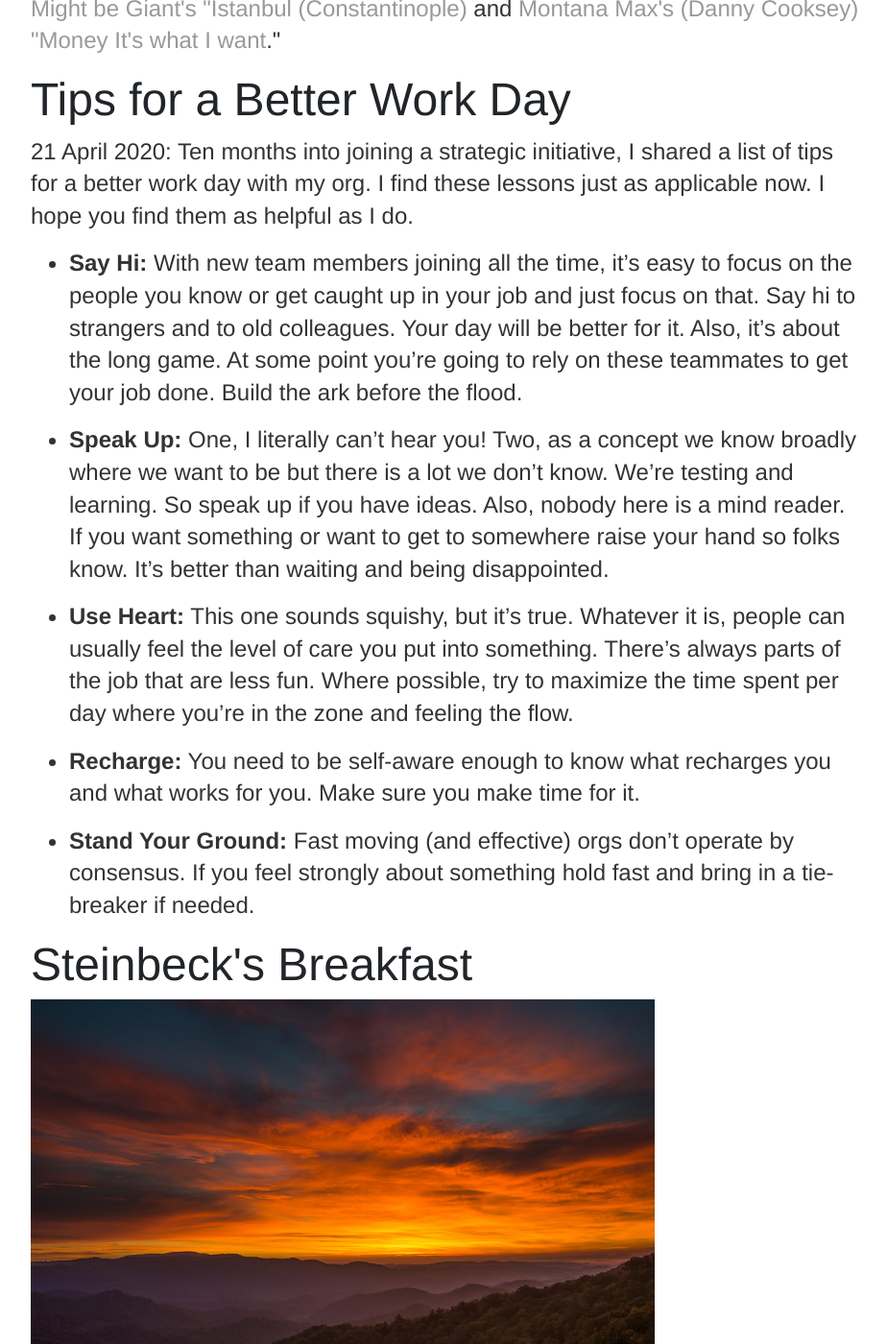
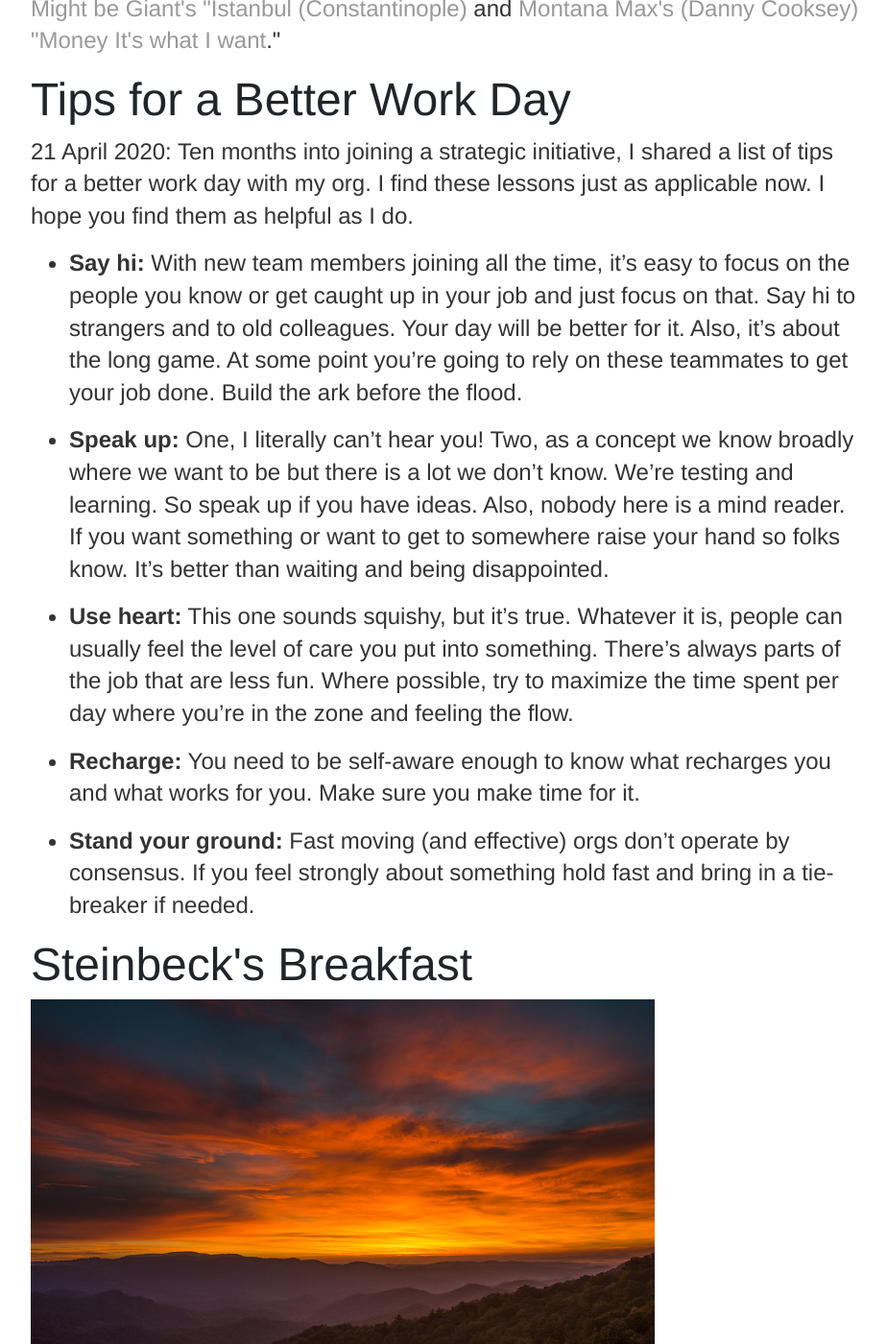
Before and after one commit to hikesandbikes/hikesandbikes.github.io, a Jekyll site: the page built from index.html, in a window 1280 px wide and 1400 px high, scrolled down 8258 px. Shown: the whole window at 96% size, without its empty margins (175-1099 px from the left). Built offline with Jekyll 4.4.1, drawn with Linux system fonts in a browser that asks for light colours.

Commit message:
reformat tips

```diff
--- a/index.html
+++ b/index.html
@@ -236,18 +236,18 @@ title: Josh Huang's Blog
 		</p>
 		<ul>
 			<p><li>
-				<b>Say Hi:</b>  With new team members joining all the time, it’s easy to focus on the people you know or get caught up in your job and just focus on that.
+				<b>Say hi:</b>  With new team members joining all the time, it’s easy to focus on the people you know or get caught up in your job and just focus on that.
 				Say hi to strangers and to old colleagues.  Your day will be better for it.  Also, it’s about the long game.  At some point you’re going to rely on
 				these teammates to get your job done.  Build the ark before the flood.
 			</li></p>
 			<p><li>
-				<b>Speak Up:</b>  One, I literally can’t hear you!  Two, as a concept we know broadly where we want to be
+				<b>Speak up:</b>  One, I literally can’t hear you!  Two, as a concept we know broadly where we want to be
 				but there is a lot we don’t know.  We’re testing and learning.  So speak up if you have ideas.
 				Also, nobody here is a mind reader.  If you want something or want to get to somewhere raise your hand so folks know.
 				It’s better than waiting and being disappointed.
 			</li></p>
 			<p><li>
-				<b>Use Heart:</b>   This one sounds squishy, but it’s true.
+				<b>Use heart:</b>   This one sounds squishy, but it’s true.
 				Whatever it is, people can usually feel the level of care you put into something.
 				There’s always parts of the job that are less fun.  Where possible, try to maximize the
 				time spent per day where you’re in the zone and feeling the flow.
@@ -257,7 +257,7 @@ title: Josh Huang's Blog
 				Make sure you make time for it.
 			</li></p>
 			<p><li>
-				<b>Stand Your Ground:</b> Fast moving (and effective) orgs don’t operate by consensus.
+				<b>Stand your ground:</b> Fast moving (and effective) orgs don’t operate by consensus.
 				If you feel strongly about something hold fast and bring in a tie-breaker if needed.
 			</li></p>
 		</ul>
```
